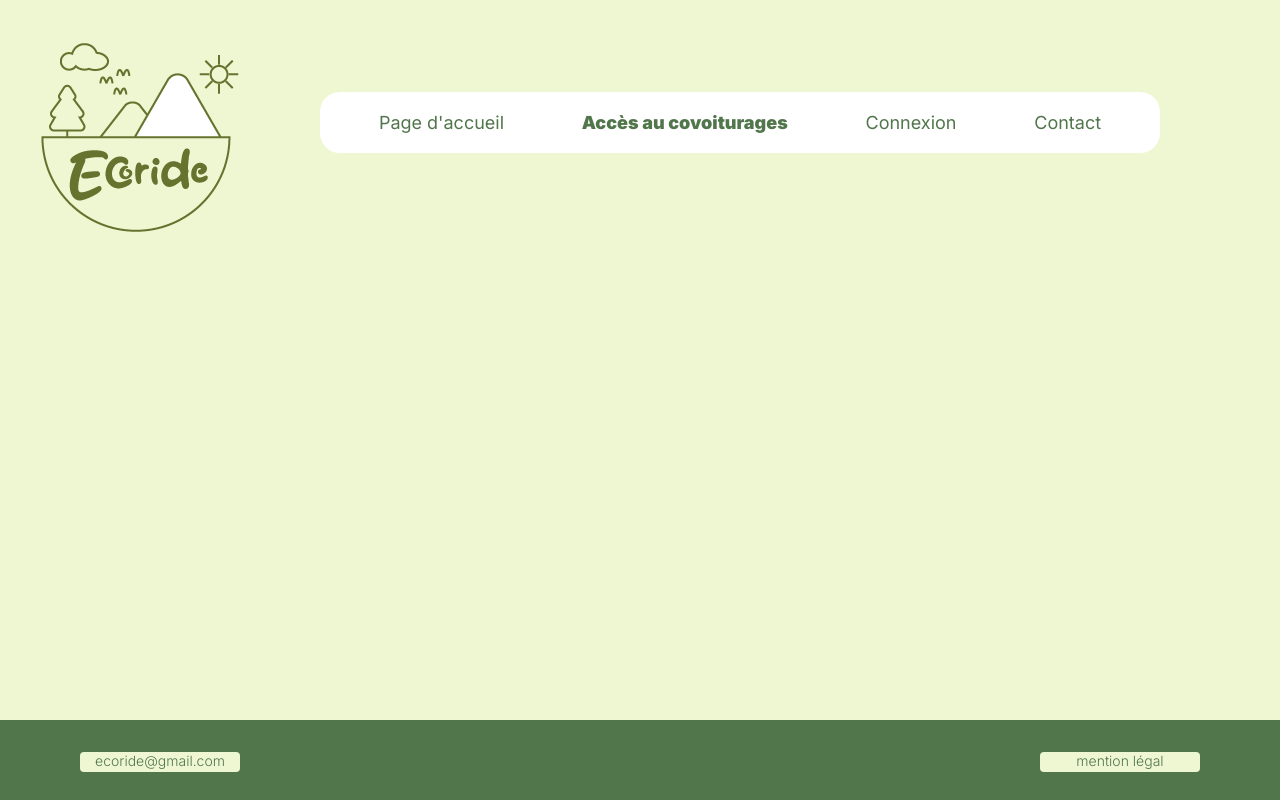
After one commit to Minibrute90/ecoride, a PHP site: page /accesaucovoiturages.php in a window 1280 px wide. The commit adds this page. Run offline with PHP 8.4, Linux system fonts and the light colour scheme.

Commit message:
organisation et travaux page accescovoit

```diff
--- /dev/null
+++ b/accesaucovoiturages.php
@@ -0,0 +1,61 @@
+<!DOCTYPE html>
+<html lang="fr">
+<head>
+    <meta charset="UTF-8">
+    <meta http-equiv="X-UA-Compatible" content="IE=edge">
+    <meta name="viewport" content="width=device-width, initial-scale=1.0">
+    <link rel="stylesheet" href="css/style.css">
+    <link rel="preconnect" href="https://fonts.googleapis.com">
+    <link rel="preconnect" href="https://fonts.gstatic.com" crossorigin>
+    <link href="https://fonts.googleapis.com/css2?family=Inter:ital,opsz,wght@0,14..32,100..900;1,14..32,100..900&display=swap" rel="stylesheet">
+    <title>EcoRide</title>
+</head>
+
+<body class="site">
+    <header>
+        <div class="logo">
+            <img src="img/logo_200px.png" alt="logo ecoride">
+        </div>
+        <nav class="navbar">
+            <ul>
+                <li><a href="index.php">Page d'accueil</a></li>
+                <li><a class="active" href="accesaucovoiturages.php">Accès au covoiturages</a></li>
+                <li><a href="#">Connexion</a></li>
+                <li><a href="#">Contact</a></li>
+            </ul>
+        </nav>
+            <div class="menu_hamburger"><img src="img/bouton_burger.png" alt="menu hamburger"></div>
+    </header>
+
+    <section class="presentation">
+        <article>
+
+
+
+
+        </article>
+    </section>
+
+    <footer>
+        <div class="bt_footer">
+            <div class="position_email">
+                <a class="email" href="#">ecoride@gmail.com</a>
+            </div>
+            <div class="position_mention">
+                <a class="mention" href="mention_legal.html" target="_blank">mention légal</a>
+            </div>
+        </div>
+    </footer>
+
+</body>
+
+<script>
+    const menuHamburger = document.querySelector(".menu_hamburger")
+    const navLinks = document.querySelector(".navbar")
+
+    menuHamburger.addEventListener('click',()=>{
+      navLinks.classList.toggle('mobile_menu')
+    })
+</script>
+
+</html>
--- a/index.php
+++ b/index.php
@@ -18,8 +18,8 @@
         </div>
         <nav class="navbar">
             <ul>
-                <li><a class="active" href="#">Page d'accueil</a></li>
-                <li><a href="#">Accès au covoiturages</a></li>
+                <li><a class="active" href="index.php">Page d'accueil</a></li>
+                <li><a href="accesaucovoiturages.php">Accès au covoiturages</a></li>
                 <li><a href="#">Connexion</a></li>
                 <li><a href="#">Contact</a></li>
             </ul>
```
Also changed, not shown: 10 other files.
